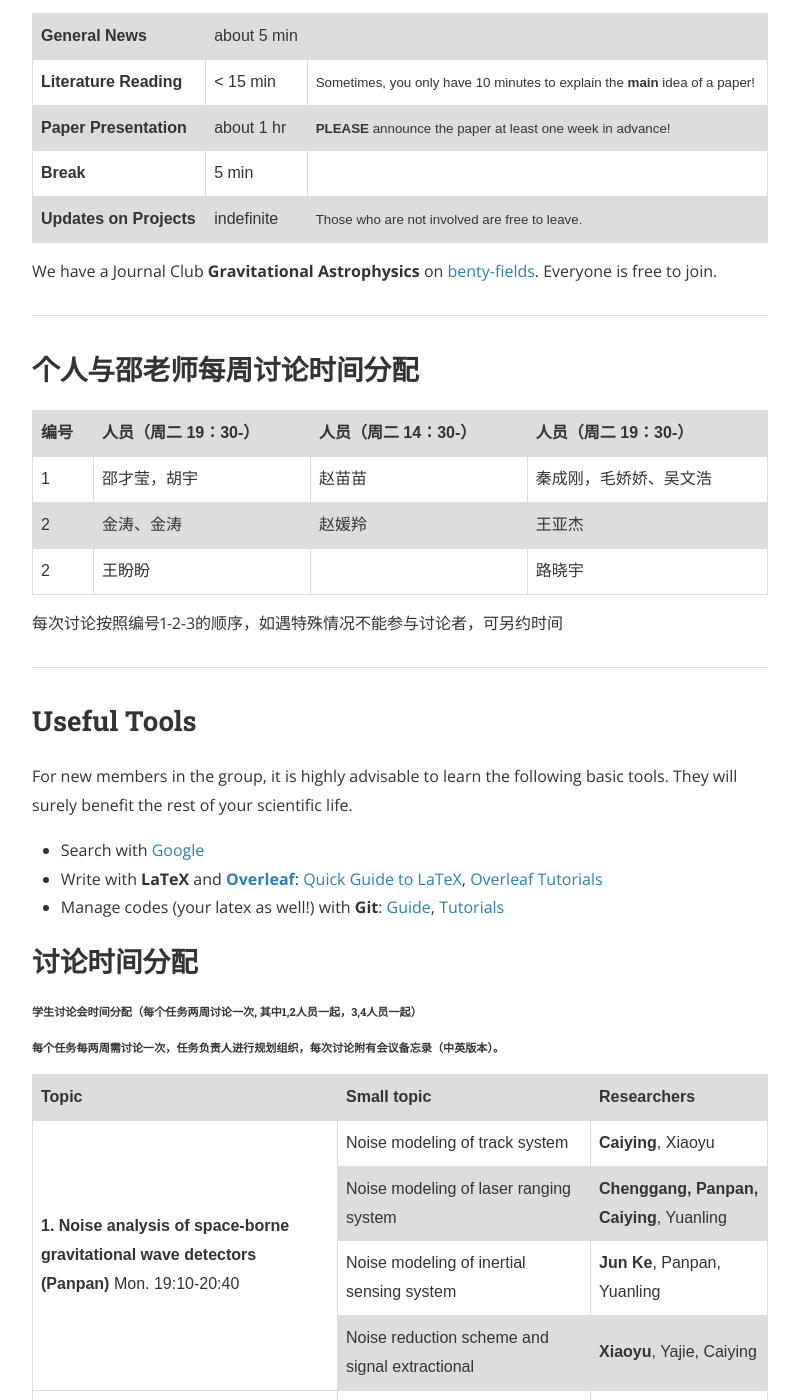
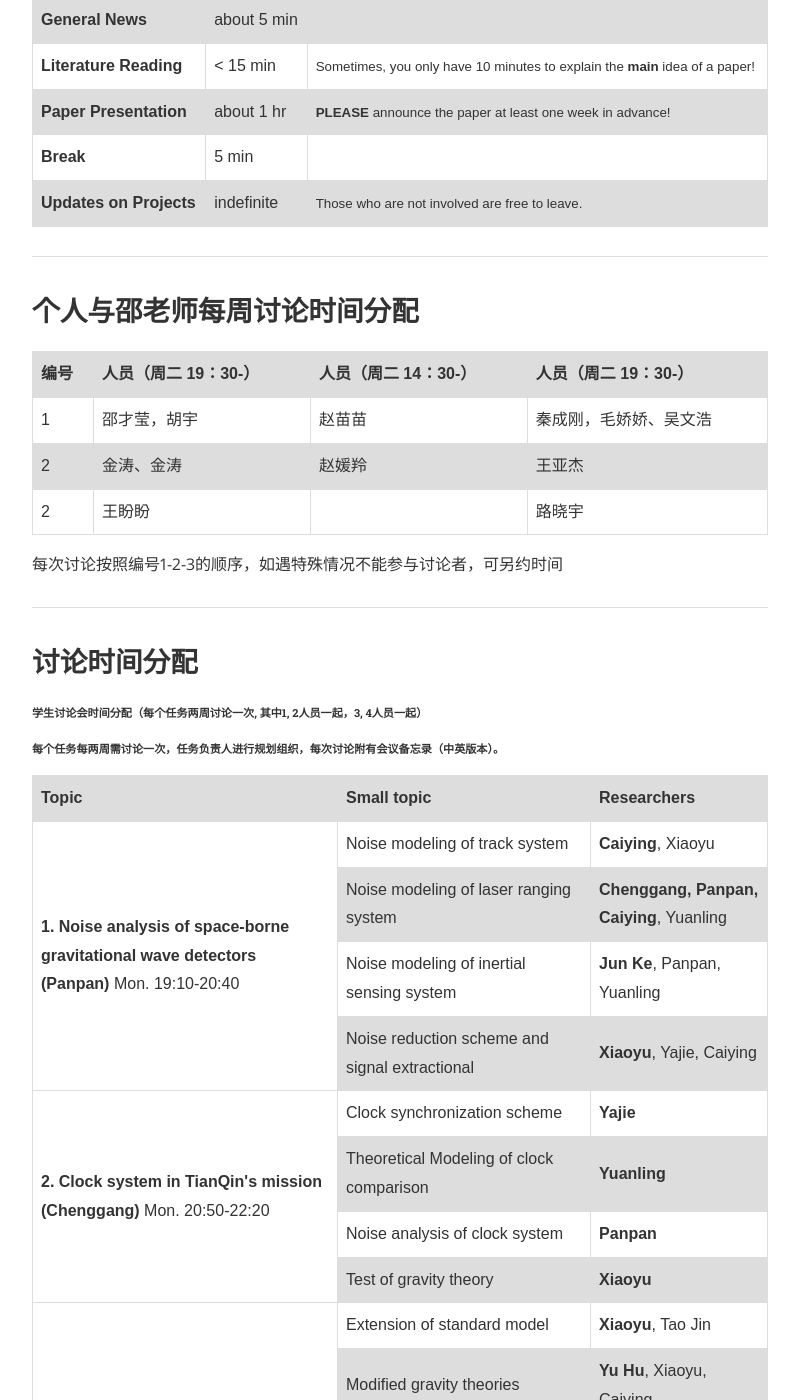
Before and after one commit to gravity-group/gravity-group.github.io, a Jekyll site: the page built from wiki.md, in a window 1280 px wide and 1400 px high, scrolled down 1392 px. Shown: the whole window, without its empty margins (240-1039 px from the left). Built offline with Jekyll 4.4.1, drawn with Linux system fonts in a browser that asks for light colours; nearby versions of some CDN libraries; some of the changed text lies outside the part shown.

Commit message:
update wiki

```diff
--- a/wiki.md
+++ b/wiki.md
@@ -57,11 +55,6 @@ tr:nth-child(odd) {
 
 <p></p>
 
-We have a Journal Club **Gravitational Astrophysics** on
-[benty-fields](https://benty-fields.com/). Everyone is free to join.
-
-<p></p>
-
 ---
 
 ## 个人与邵老师每周讨论时间分配
@@ -75,17 +68,9 @@ We have a Journal Club **Gravitational Astrophysics** on
 
 ---
 
-## Useful Tools
-
-For new members in the group, it is highly advisable to learn the following basic tools. They will surely benefit the rest of your scientific life.
-
-- Search with [Google](https://www.google.com/ncr)
-- Write with **LaTeX** and [**Overleaf**](https://www.overleaf.com): [Quick Guide to LaTeX](https://www.overleaf.com/latex/templates/a-quick-guide-to-latex/fghqpfgnxggz), [Overleaf Tutorials](https://www.overleaf.com/learn/latex/Tutorials)
-- Manage codes (your latex as well!) with **Git**: [Guide](http://rogerdudler.github.io/git-guide/), [Tutorials](https://www.atlassian.com/git/tutorials)
-
 ## 讨论时间分配
 
-###### 学生讨论会时间分配（每个任务两周讨论一次, 其中1,2人员一起，3,4人员一起）
+###### 学生讨论会时间分配（每个任务两周讨论一次, 其中1, 2人员一起，3, 4人员一起）
 
 ###### 每个任务每两周需讨论一次，任务负责人进行规划组织，每次讨论附有会议备忘录（中英版本）。
 
```
Also changed, not shown: other parts of wiki.md (+1 -3 lines).
